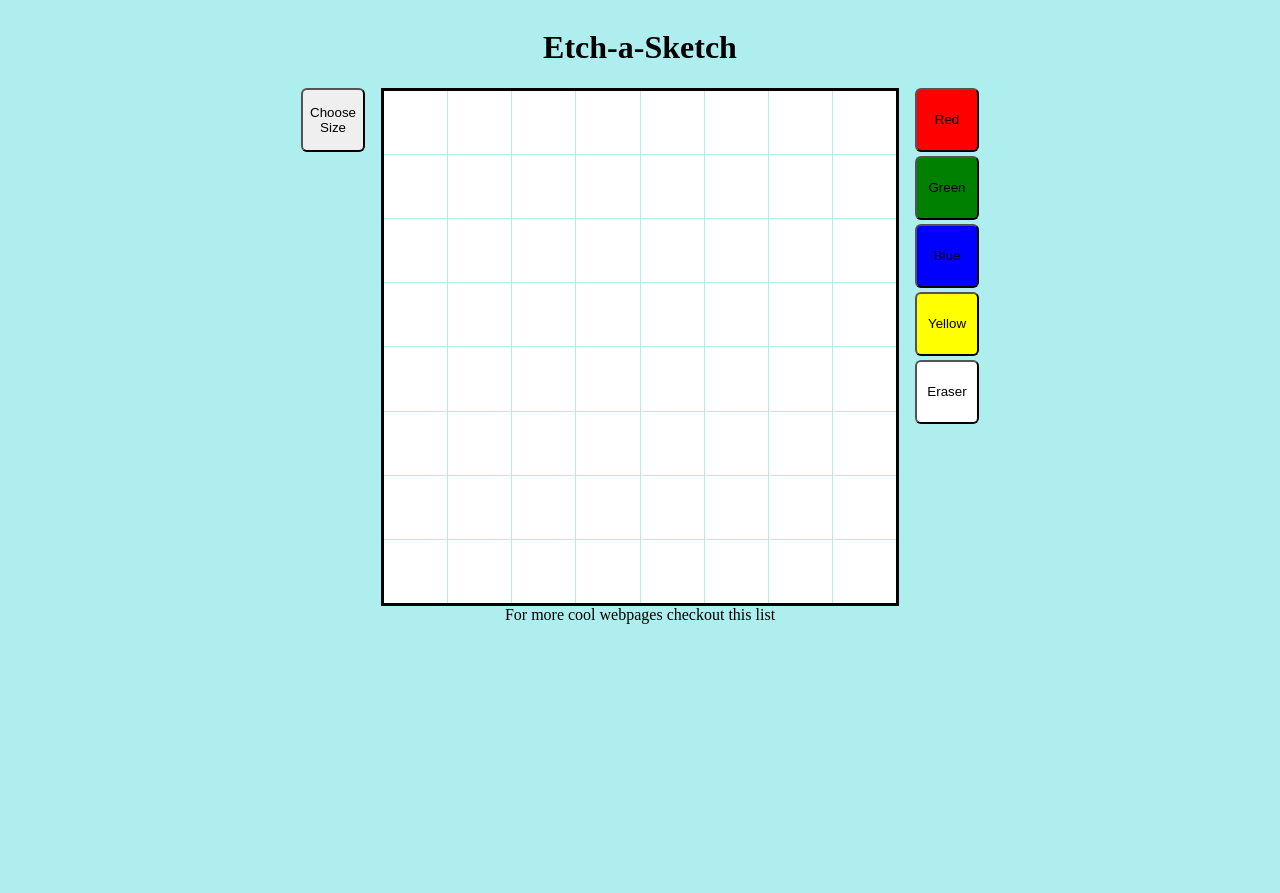
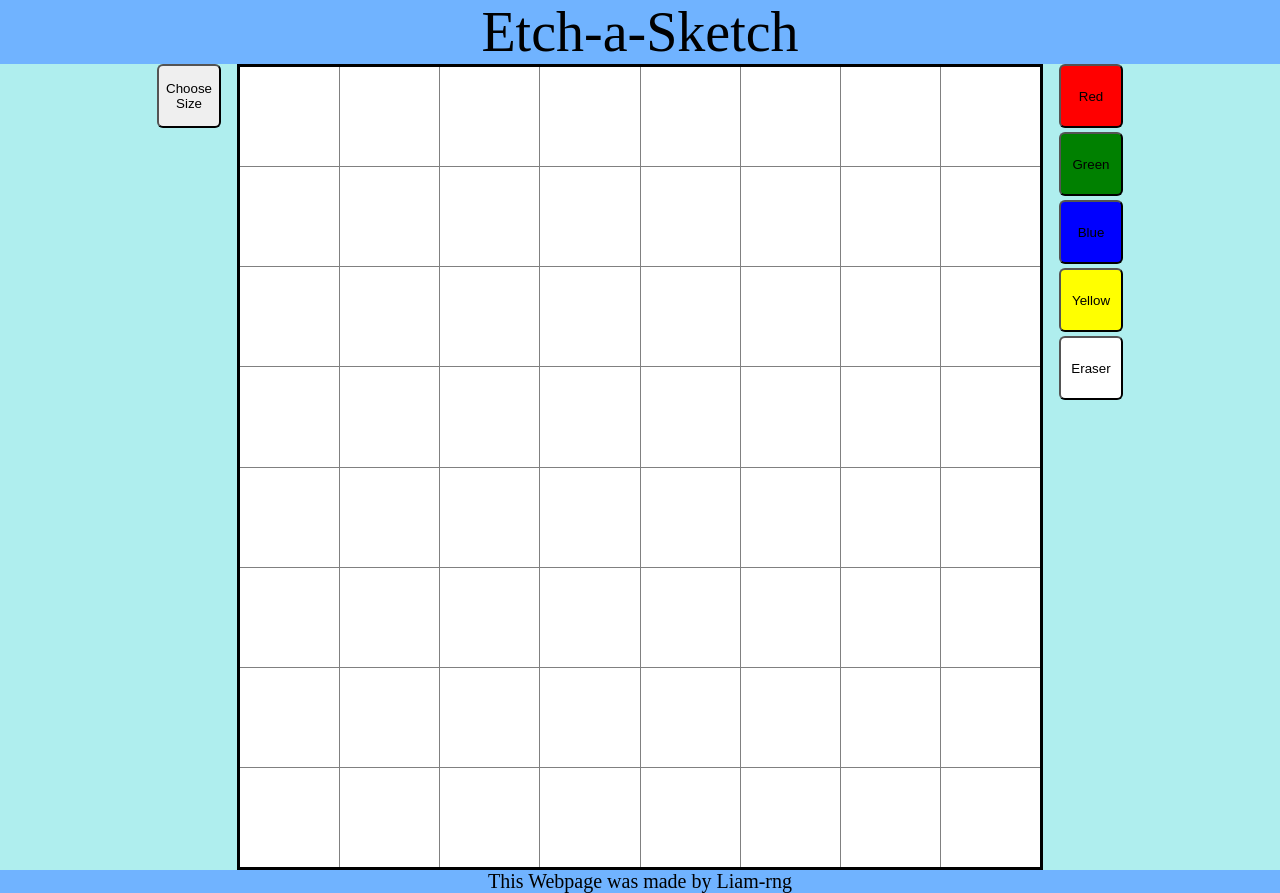
Before and after one commit to Liam-rng/Etch-a-Sketch, a plain HTML site: page index.html in a window 1280 px wide. Before the commit the page ends 800 px from the top, so only its background shows below. Drawn offline with Linux system fonts and the light colour scheme.

```diff
--- a/index.html
+++ b/index.html
@@ -11,9 +11,7 @@
 </head>
 
 <body>
-    <div class="header">
-        <h1>Etch-a-Sketch</h1>
-    </div>
+    <div class="header">Etch-a-Sketch</div>
     <div class="content">
         <button id="size_changer">Choose Size</button>
         <div id="container"></div>
@@ -25,7 +23,7 @@
             <button id="white">Eraser</button>
         </div>
     </div>
-    <div class="footer">For more cool webpages checkout this list
+    <div class="footer">This Webpage was made by Liam-rng
     </div>
 </body>
 
--- a/scripts.js
+++ b/scripts.js
@@ -29,7 +29,11 @@ let color;
 buttons.forEach(button => {
     button.addEventListener(`click`, function buttonClick(event) {
         if (event.target.id == `size_changer`) {
+            let user_side;
             user_side = window.prompt(`How many squares should the square have per side?`);
+            while (user_side > 80) {
+                user_side = window.prompt(`Please enter a value smaller than 81 to avoid crashing:`)
+            }
             user_total = user_side * user_side;
             createContainer(user_side, user_total);
             addColorCapacity();
--- a/styles.css
+++ b/styles.css
@@ -3,18 +3,34 @@ body {
     flex-direction: column;
     align-items: center;
     background-color: paleturquoise;
-    justify-content: space-around;
-    height: 100%;
+    justify-content: space-between;
+    height: 100vh;
+    margin: 0;
 }
 
-.footer {}
+.footer,
+.header {
+    display: flex;
+    background-color: rgb(112, 179, 255);
+    width: 100%;
+    height: 3em;
+    justify-content: center;
+    align-items: center;
+    font-size: 20px;
+}
+
+.header {
+    font-size: 56px;
+    height: 2em;
+}
 
 #container {
-    height: 512px;
-    width: 512px;
+    height: 800px;
+    width: 800px;
     display: grid;
     gap: 1px;
     border: solid 3px black;
+    background-color: gray;
 }
 
 .dot {
```
